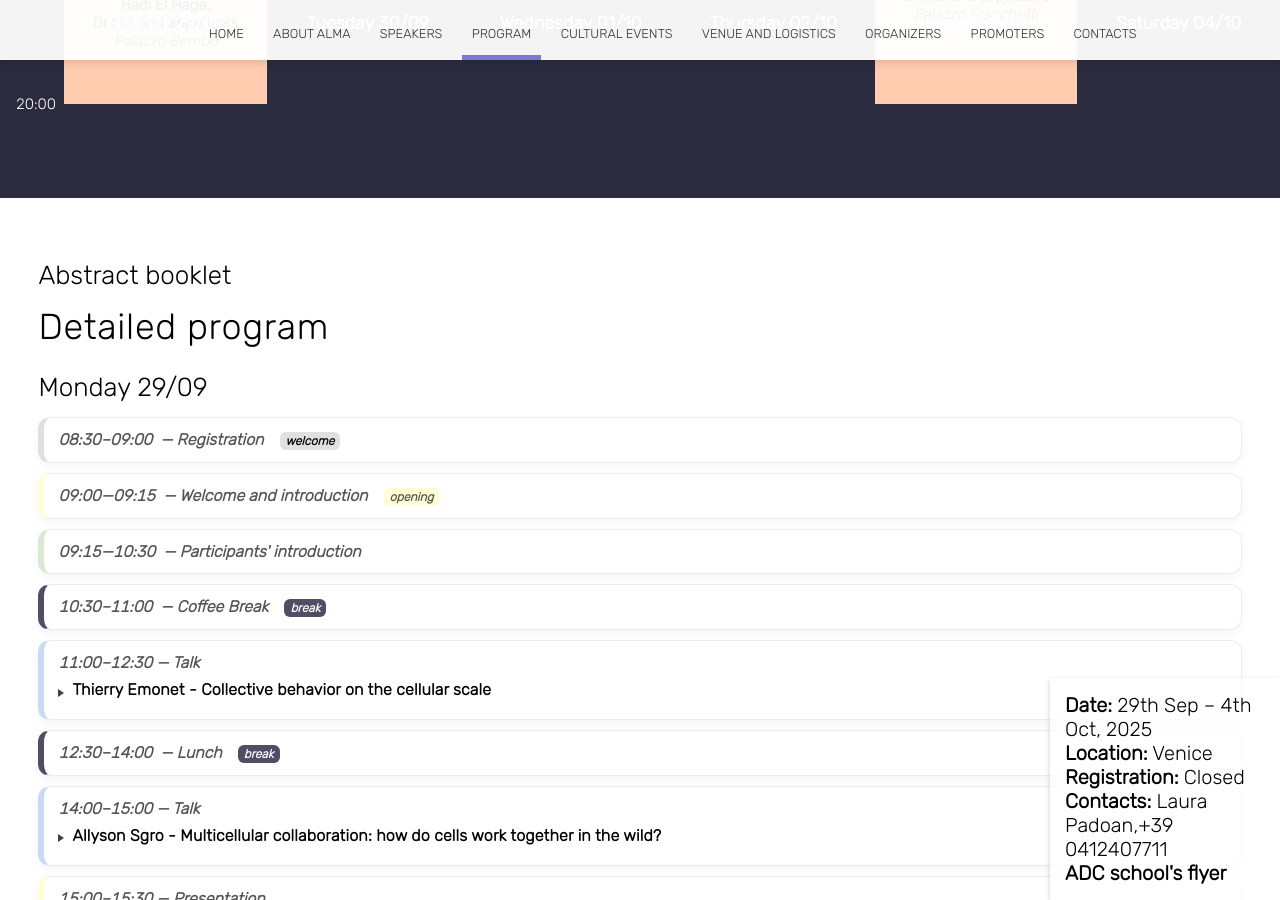
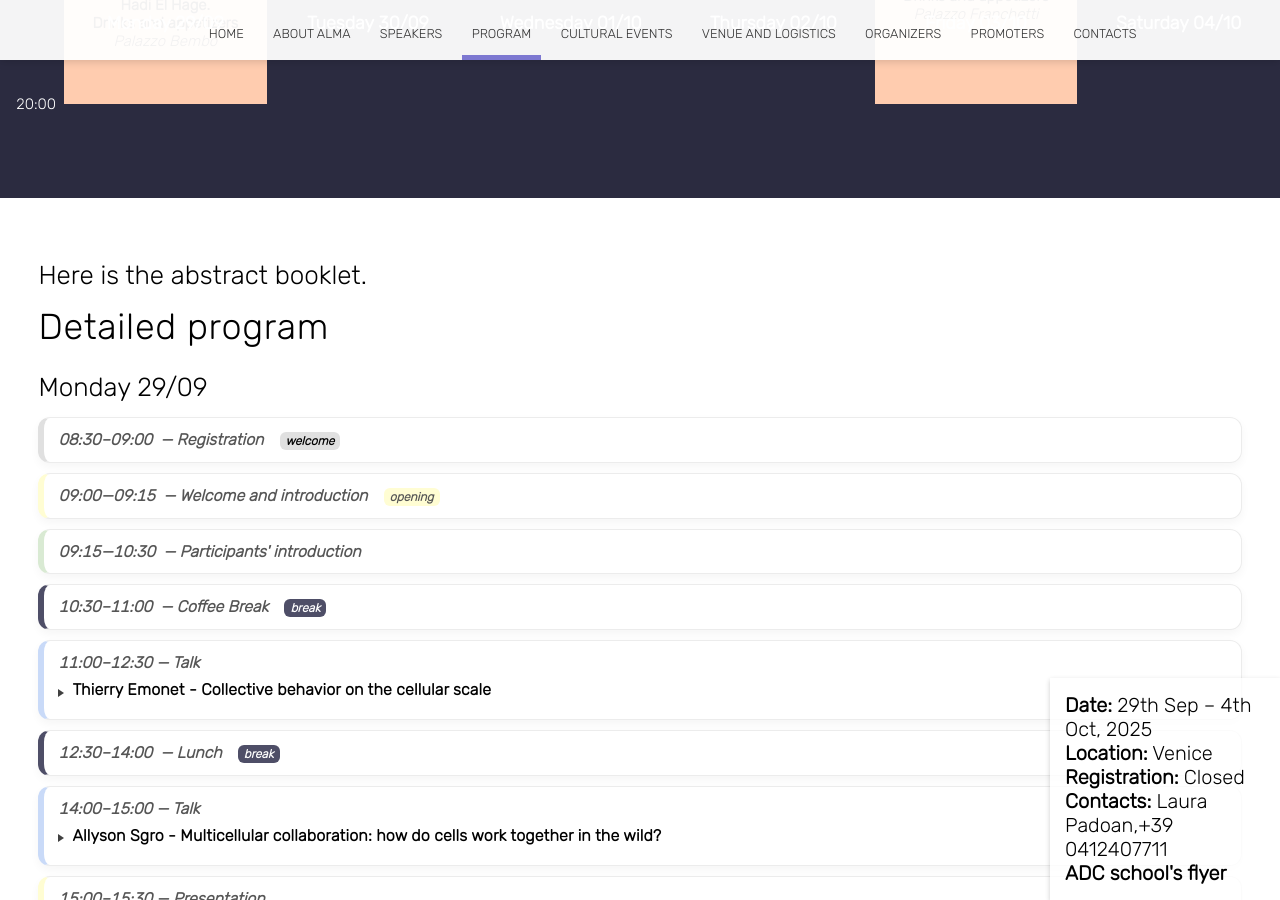
Before and after one commit to almadalcoschool/almadalcoschool.github.io, a Jekyll site: the page built from scientific_program.html, in a window 1280 px wide and 900 px high, scrolled down 2033 px. Built offline with Jekyll 4.4.1, drawn with Linux system fonts in a browser that asks for light colours; nearby versions of some CDN libraries.

Commit message:
new abstract

```diff
--- a/scientific_program.html
+++ b/scientific_program.html
@@ -819,9 +819,7 @@
 <section class="agenda" aria-label="Detailed program">
     <!-- link agli abstract, in stile "day-title" -->
     <h2 class="day-title">
-        <a href="https://hub.bio.ens.psl.eu/index.php/s/Tx7tif3FENsgEBt?path=%2F" target="_blank">
-            Abstract booklet
-        </a>
+        Here is the <a href="https://hub.bio.ens.psl.eu/index.php/s/Tx7tif3FENsgEBt?path=%2F" target="_blank">abstract booklet</a>.
     </h2>
 
     <h1 class="agenda-title">Detailed program</h1>
```
